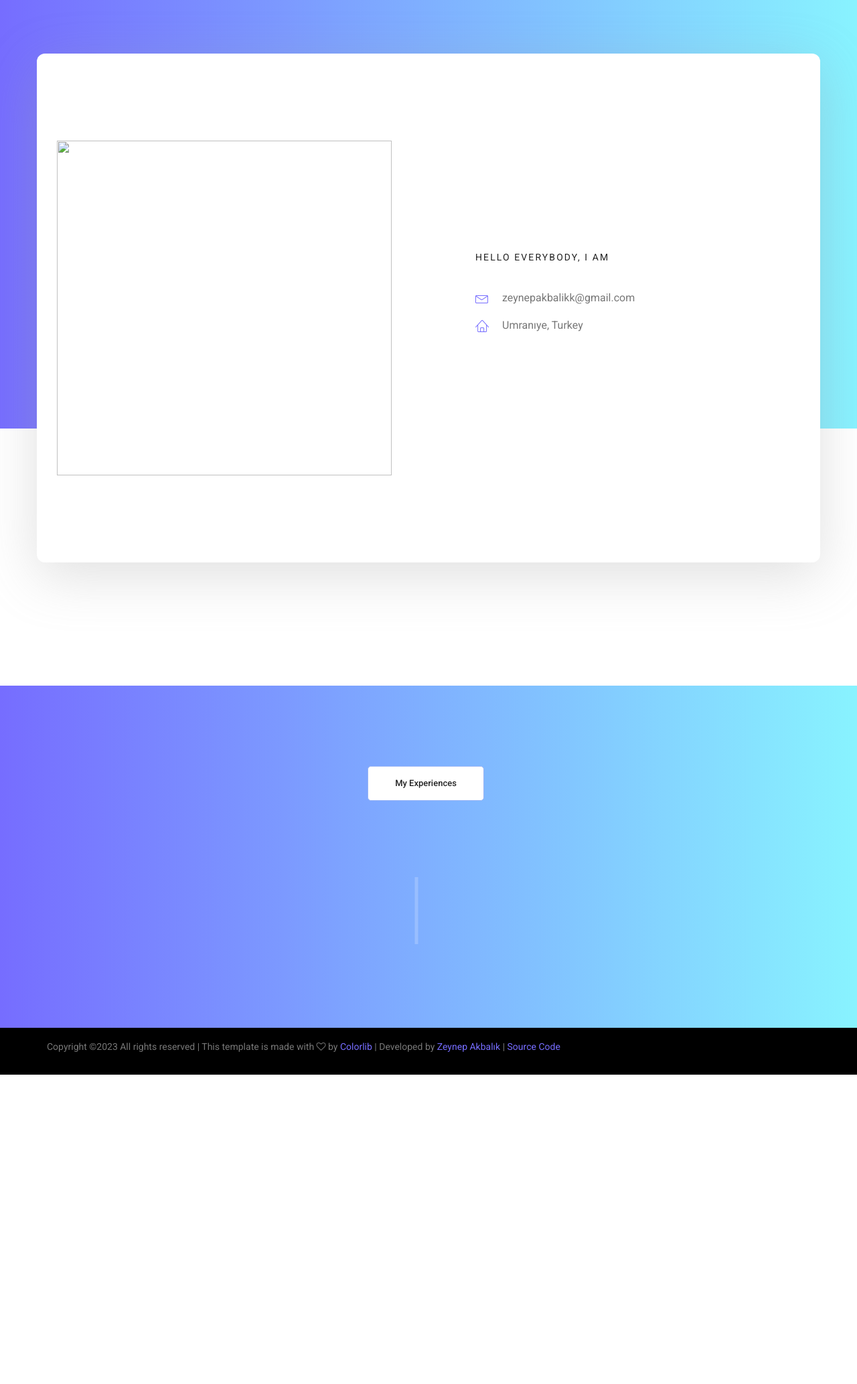
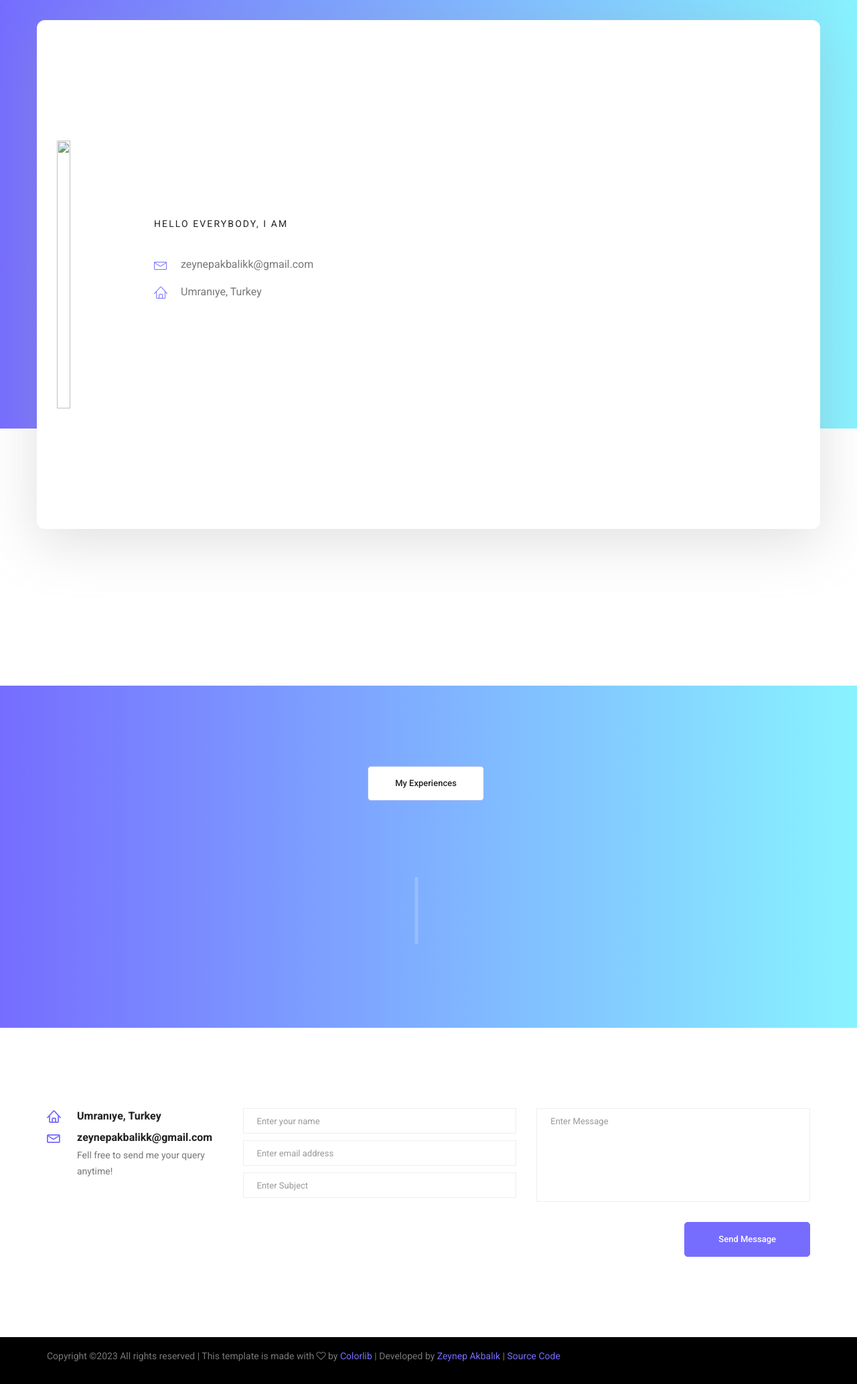
Before and after one commit to Zeysthingz/django-resume, a Django app: page / in a window 1280 px wide. Shown: the part 120-2187 px from the top of the page at 67% size. Before the commit the page ends 1725 px from the top, so only its background shows below. Run offline with Django 4.2, Linux system fonts and the light colour scheme; data that the repository does not hold is empty; parts of the project's set-up code (start-up, migrations or seed data) failed here and were passed over; some libraries are stand-ins or nearby versions.

Commit message:
feat: contact added under index page

```diff
--- a/core/views.py
+++ b/core/views.py
@@ -1,4 +1,11 @@
-from django.shortcuts import render, redirect, get_object_or_404
+from django.shortcuts import (
+    render,
+    redirect,
+    get_object_or_404
+)
+from django.http import JsonResponse
+from contact.forms import ContactForm
+from contact.models import Messages
 from .models import (
     DocumentModel,
     EducationModel,
@@ -58,6 +65,8 @@ def layout(request):
 
 # index page
 def index(request):
+
+
     # Skills
     skills = SkillModel.objects.all().order_by('order')
 
@@ -70,10 +79,41 @@ def index(request):
     # Social Media
     social_medias = SocialMediaModel.objects.all().order_by('order')
 
+    # Contact Form
+    contact_form = ContactForm()
+    if request.method == 'POST':
+        context = {
+            'success': False,
+            'message': '',
+        }
+        contact_form = ContactForm(request.POST or None)
+        if contact_form.is_valid():
+            name = contact_form.cleaned_data['name']
+            email = contact_form.cleaned_data['email']
+            subject = contact_form.cleaned_data['subject']
+            message = contact_form.cleaned_data['message']
+
+            # creates an object in the database
+            Messages.objects.create(
+                name=name,
+                email=email,
+                subject=subject,
+                message=message,
+            )
+            contact_form.send_email()
+            context['success'] = True
+            context['message'] = 'Thank you for your message. I will get back to you soon.'
+        else:
+            context['success'] = False
+            context['message'] = 'Could not send message. Please try again later.'
+        return JsonResponse(context)
+
+
     context = {
         'skills': skills,
         'experiences': experiences,
         'educations': educations,
+        'contact_form': contact_form,
         'social_medias': social_medias,
     }
     return render(request, 'index.html', context)
--- a/static/js/contact.js
+++ b/static/js/contact.js
@@ -58,10 +58,8 @@ $(document).ready(function () {
                     $(form).ajaxSubmit({
                         type: "POST",
                         data: $(form).serialize(),
-                        url: "/contact_form",
+                        url: "/",
                         success: function (response) {
-                            console.log(response);
-                            console.log(url);
                             if (response.success) {
                                 $('#contactForm :input').attr('disabled', 'disabled');
                                 $('#contactForm').fadeTo("slow", 1, function () {
--- a/templates/index.html
+++ b/templates/index.html
@@ -4,12 +4,13 @@
 
 <!--================Home Banner Area =================-->
 <section class="home_banner_area">
-    <div class="container box_1620">
+    <div class="container box_1620 white-space:no-wrap" style="bottom: -150px;">
         <div class="banner_inner d-flex align-items-center">
             <div class="banner_content">
                 <div class="media">
                     <div class="d-flex">
-                        <img src="{{ home_banner_image.url }}" alt="" style="width: 500px;height: 500px;">
+                        <img src="{{ home_banner_image.url }}" alt=""
+                             style="width: 100%; height:400px; max-width: 500px">
                     </div>
                     <div class="media-body">
                         <div class="personal_text">
@@ -58,7 +59,8 @@
                             </h4>
                             <div class="progress_br">
                                 <div class="progress">
-                                    <div class="progress-bar" role="progressbar" aria-valuenow="{{ skill.percentage }}" aria-valuemin="0"
+                                    <div class="progress-bar" role="progressbar" aria-valuenow="{{ skill.percentage }}"
+                                         aria-valuemin="0"
                                          aria-valuemax="100"></div>
                                 </div>
                             </div>
@@ -112,27 +114,103 @@
                         {% endfor %}
                     </ul>
                 </div>
-<!--                <div class="tab-pane fade" id="profile" role="tabpanel" aria-labelledby="profile-tab">-->
-<!--                    <ul class="list">-->
-<!--                        {% for education in educations %}-->
-<!--                        <li>-->
-<!--                            <span></span>-->
-<!--                            <div class="media">-->
-<!--                                <div class="d-flex">-->
-<!--                                    <p>{{ education.start_date|date:"M Y" }}</p>-->
-<!--                                </div>-->
-<!--                                <div class="media-body">-->
-<!--                                    <h4>{ education.start_date|date:"M Y" }}</h4>-->
-<!--                                    <p>Senior Web Developer <br/>Santa monica, Los angeles</p>-->
-<!--                                </div>-->
-<!--                            </div>-->
-<!--                        </li>-->
-<!--                        {% endfor %}-->
-<!--                    </ul>-->
-<!--                </div>-->
+            </div>
+
+        </div>
+    </div>
+</section>
+<!--================End My Tabs Area =================-->
+
+<!--================Contact Area =================-->
+<section class="contact_area p_120">
+    <div class="container">
+        <div class="row">
+            <div class="col-lg-3">
+                <div class="contact_info">
+                    <div class="info_item">
+                        <i class="lnr lnr-home"></i>
+                        <h6>Umranıye, Turkey</h6>
+                    </div>
+                    <div class="info_item mt-2">
+                        <i class="lnr lnr-envelope"></i>
+                        <h6><a href="mailto:zeynepakbalikk@gmail.com" target="_blank">zeynepakbalikk@gmail.com</a></h6>
+                        <p>Fell free to send me your query anytime!</p>
+                    </div>
+                </div>
+            </div>
+            <div class="col-lg-9">
+                <form class="row contact_form" action="{% url 'index' %}" method="post" id="contactForm"
+                      novalidate="novalidate">
+                    {% csrf_token %}
+                    <div class="col-md-6">
+                        <div class="form-group">
+                            <input type="text" class="form-control" id="{{ contact_form.name.id_for_label }}"
+                                   name="{{ contact_form.name.html_name }}" placeholder="Enter your name">
+                        </div>
+                        <div class="form-group">
+                            <input type="email" class="form-control" id="{{ contact_form.email.id_for_label }}"
+                                   name="{{ contact_form.email.html_name }}"
+                                   placeholder="Enter email address">
+                        </div>
+                        <div class="form-group">
+                            <input type="text" class="form-control" id="{{ contact_form.subject.id_for_label }}"
+                                   name="{{ contact_form.subject.html_name}}"
+                                   placeholder="Enter Subject">
+                        </div>
+                    </div>
+                    <div class="col-md-6">
+                        <div class="form-group">
+                            <textarea class="form-control" name="{{ contact_form.message.html_name}}"
+                                      id="{{ contact_form.message.id_for_label }}" rows="1"
+                                      placeholder="Enter Message"></textarea>
+                        </div>
+                    </div>
+                    <div class="col-md-12 text-right">
+                        <button type="submit" value="submit" class="btn submit_btn">Send Message</button>
+                    </div>
+                </form>
             </div>
         </div>
     </div>
 </section>
-<!--================End My Tabs Area =================-->
+
+<!--================Contact Area =================-->
+
+<!--================Contact Success and Error message Area =================-->
+<div id="success" class="modal modal-message fade" role="dialog">
+    <div class="modal-dialog">
+        <div class="modal-content">
+            <div class="modal-header">
+                <button type="button" class="close" data-dismiss="modal" aria-label="Close">
+                    <i class="fa fa-close"></i>
+                </button>
+                <h2>Thank you</h2>
+                <p>Your message is successfully sent...</p>
+            </div>
+        </div>
+    </div>
+</div>
+
+<!-- Modals error -->
+
+<div id="error" class="modal modal-message fade" role="dialog">
+    <div class="modal-dialog">
+        <div class="modal-content">
+            <div class="modal-header">
+                <button type="button" class="close" data-dismiss="modal" aria-label="Close">
+                    <i class="fa fa-close"></i>
+                </button>
+                <h2>Sorry !</h2>
+                <p> Something went wrong </p>
+            </div>
+        </div>
+    </div>
+</div>
+<!--================End Contact Success and Error message Area =================-->
+
 {% endblock %}
+{% block extra_scripts %}
+    <script src="{% static 'js/jquery.form.js' %}"></script>
+    <script src="{% static 'js/jquery.validate.min.js' %}"></script>
+    <script src="{% static 'js/contact.js' %}"></script>
+{% endblock %}
```
Lines whose indentation alone changed are shown as unchanged.
